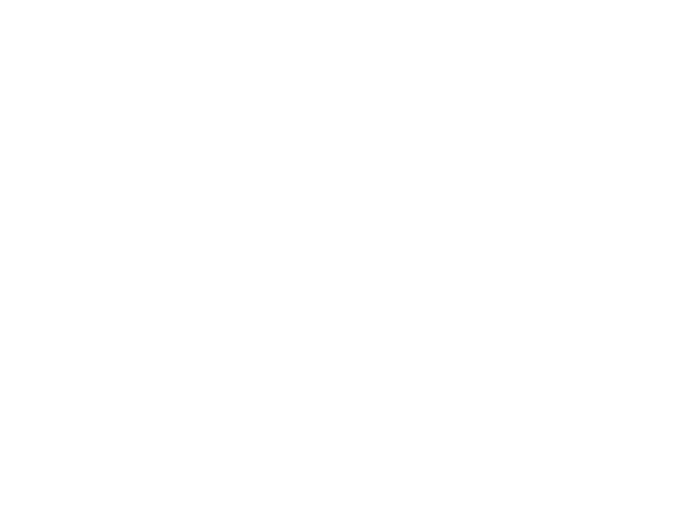
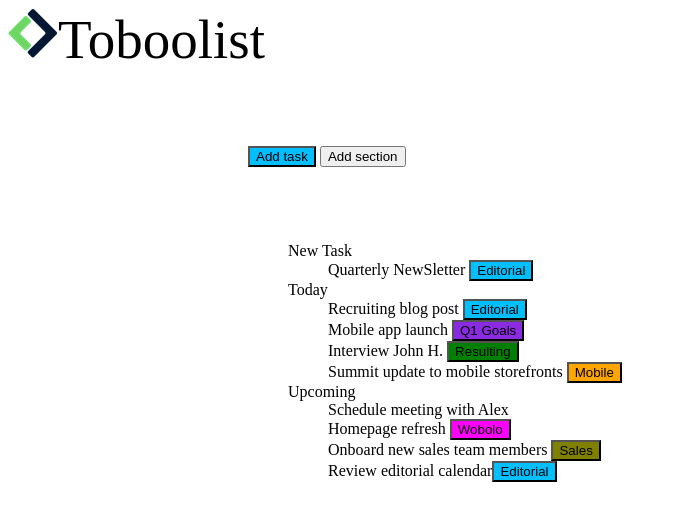
Before and after one commit to gabrielebarcellona/html-css-toboolist, a plain HTML site: page index.html in a window 1280 px wide. Shown: the whole page, without its empty margins (0-677 px from the left). Drawn offline with Linux system fonts and the light colour scheme.

Commit message:
structure complete

```diff
--- a/assets/style.css
+++ b/assets/style.css
@@ -0,0 +1,40 @@
+
+
+#title{
+    font-size: 55px;
+}
+.first-button{
+ background-color: deepskyblue ;
+ margin-left: 240px;
+ margin-top: 75px;
+}
+.first-ul{
+    margin-left: 240px;
+    margin-top: 75px;
+    list-style: none;
+}
+.second-button{
+    background-color: deepskyblue;
+}
+.blue-button{
+    background-color: deepskyblue;
+
+}
+.first-none{
+    list-style-type: none;
+}
+#purple-button{
+    background-color: blueviolet ;
+}
+#green-button{
+    background-color: green;
+}
+#orange-button{
+    background-color: orange;
+}
+#pink-button{
+    background-color: fuchsia;
+}
+#yellow-button{
+    background-color: olive;
+}
--- a/index.html
+++ b/index.html
@@ -8,13 +8,52 @@
     <link rel="stylesheet" href="assets/style.css">
 </head>
 <body>
-    <header>
+    <header>  <img src="img/Logo.png" alt=""><span        id="title">Toboolist</span><br>
+        <button class="first-button" >Add task</button>
+        <button>Add section</button>
+
+    </header>
+    <main>
+
+        <ul class="first-ul">
+           <li>New Task</li>
+            <li>
+                <ul class="first-none">
+                    <li>Quarterly NewSletter <button class="blue-button">Editorial</button></li>
+
+
+                </ul>
+
+
+            </li>
+
+
+           <li>Today</li>
+                <ul class="first-none">
+                    <li>Recruiting blog post <button class="blue-button">Editorial</button></li>
+                    <li>Mobile app launch <button id="purple-button">Q1 Goals</button></li>
+                    <li>Interview John H. <button id="green-button">Resulting</button></li>
+                    <li>Summit update to mobile storefronts <button id="orange-button">Mobile</button></li>
+
+                </ul>
+
+
+
+           <li>Upcoming</li>
+                <ul class="first-none">
+                    <li>Schedule meeting with Alex</li>
+                    <li>Homepage refresh <button id="pink-button">Wobolo</button></li>
+                    <li>Onboard new sales team members <button id="yellow-button">Sales</button></li>
+                    <li>Review editorial calendar<button class="blue-button">Editorial</button</li>
+                </ul>
+
+
+        </ul>
+
+     </main>
 
 
 
 
-
-    </header>
-
 </body>
 </html>
```
